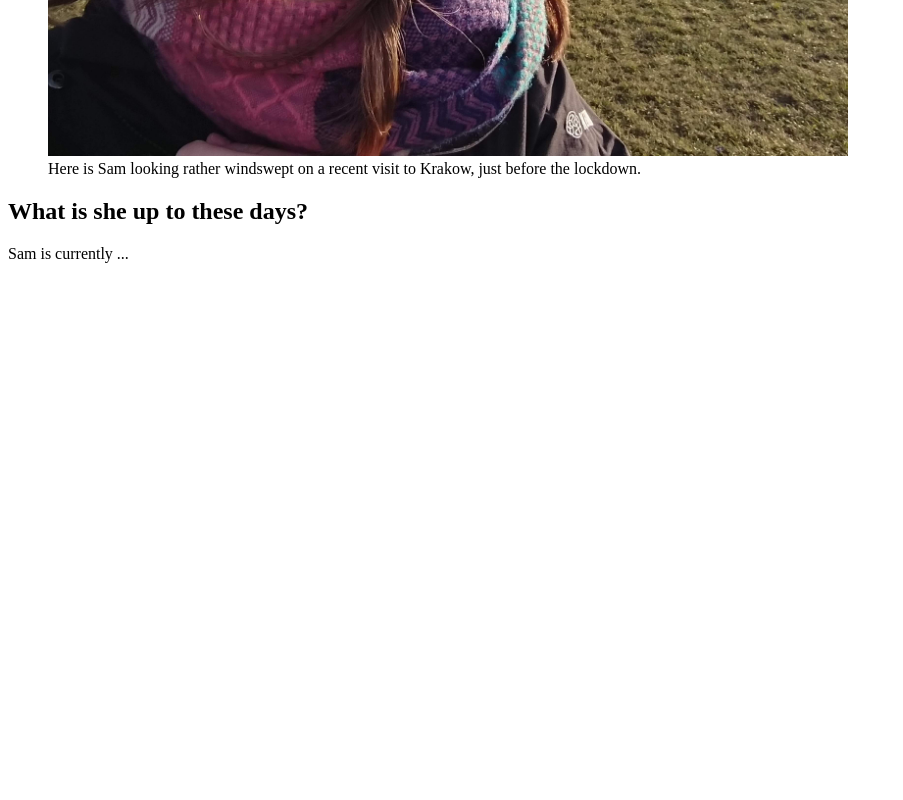
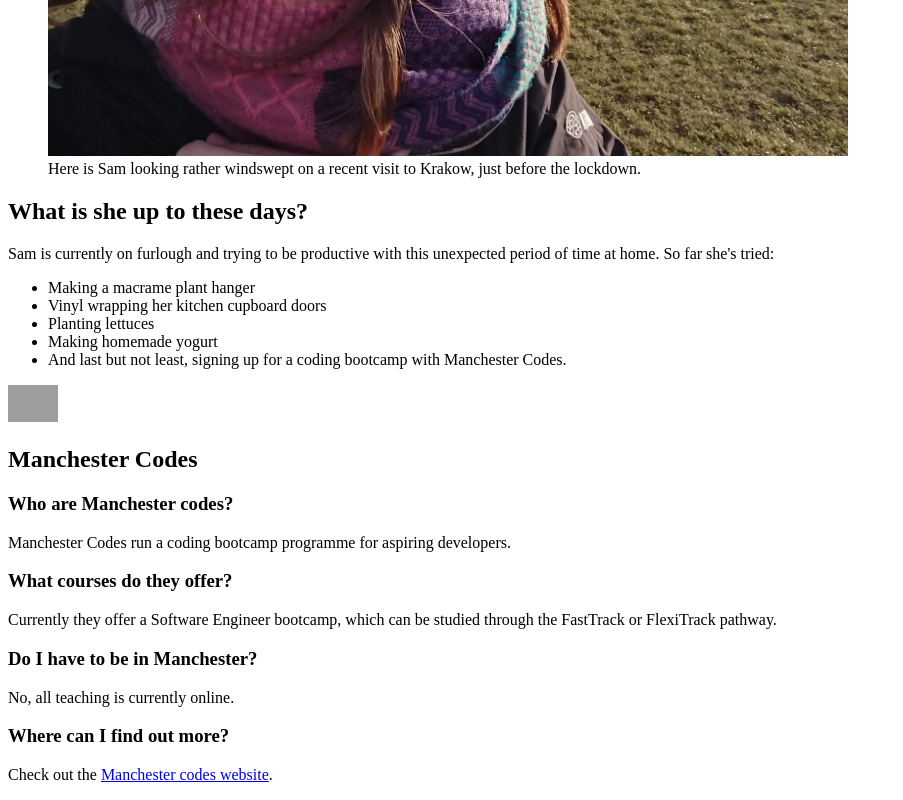
Before and after one commit to samtovey13/my-portfolio, a plain HTML site: page index.html in a window 1280 px wide. Shown: the part 628-1428 px from the top of the page, without its empty margins (0-903 px from the left). Before the commit the page ends 907 px from the top, so only its background shows below. Drawn offline with Linux system fonts and the light colour scheme; grey boxes are pictures that could not be loaded.

Commit message:
added section these-days, added aside manchester-codes

```diff
--- a/index.html
+++ b/index.html
@@ -32,12 +32,37 @@
         <figcaption>Here is Sam looking rather windswept on a recent visit to Krakow, just before the lockdown.</figcaption>
     </figure>
 
-    <article>
+    <section id="these-days">
         <h2>What is she up to these days?</h2>
-        <p>Sam is currently ...
+        <p>Sam is currently on furlough and trying to be productive with this unexpected period of time at home.
+            So far she's tried:</p>
+            <ul>
+                <li>Making a macrame plant hanger</li>
+                <li>Vinyl wrapping her kitchen cupboard doors</li>
+                <li>Planting lettuces</li>
+                <li>Making homemade yogurt</li>
+                <li>And last but not least, signing up for a coding bootcamp with Manchester Codes.</li>
+            </ul>
+        <p>
+        </p>
+    </section>
 
-        </p>
-    </article>
+    <aside id="manchester-codes">
+        <img id="manchester-codes-logo"
+            alt="Manchester Codes logo"
+            src="https://miro.medium.com/max/3150/1*I8IX17hacyeB4w3wIvyKmA.jpeg"
+            width=50px>
+        <h2>Manchester Codes</h2>
+        <h3>Who are Manchester codes?</h3>
+        <p>Manchester Codes run a coding bootcamp programme for aspiring developers.</p>
+        <h3>What courses do they offer?</h3>
+        <p>Currently they offer a Software Engineer bootcamp, which can be studied through the FastTrack or FlexiTrack pathway.</p>
+        <h3>Do I have to be in Manchester?</h3>
+        <p>No, all teaching is currently online.</p>
+        <h3>Where can I find out more?</h3>
+        <p>Check out the <a href="https://www.manchestercodes.com/">Manchester codes website</a>.</p>
+
+    </aside>
 
     </main>
 
```
